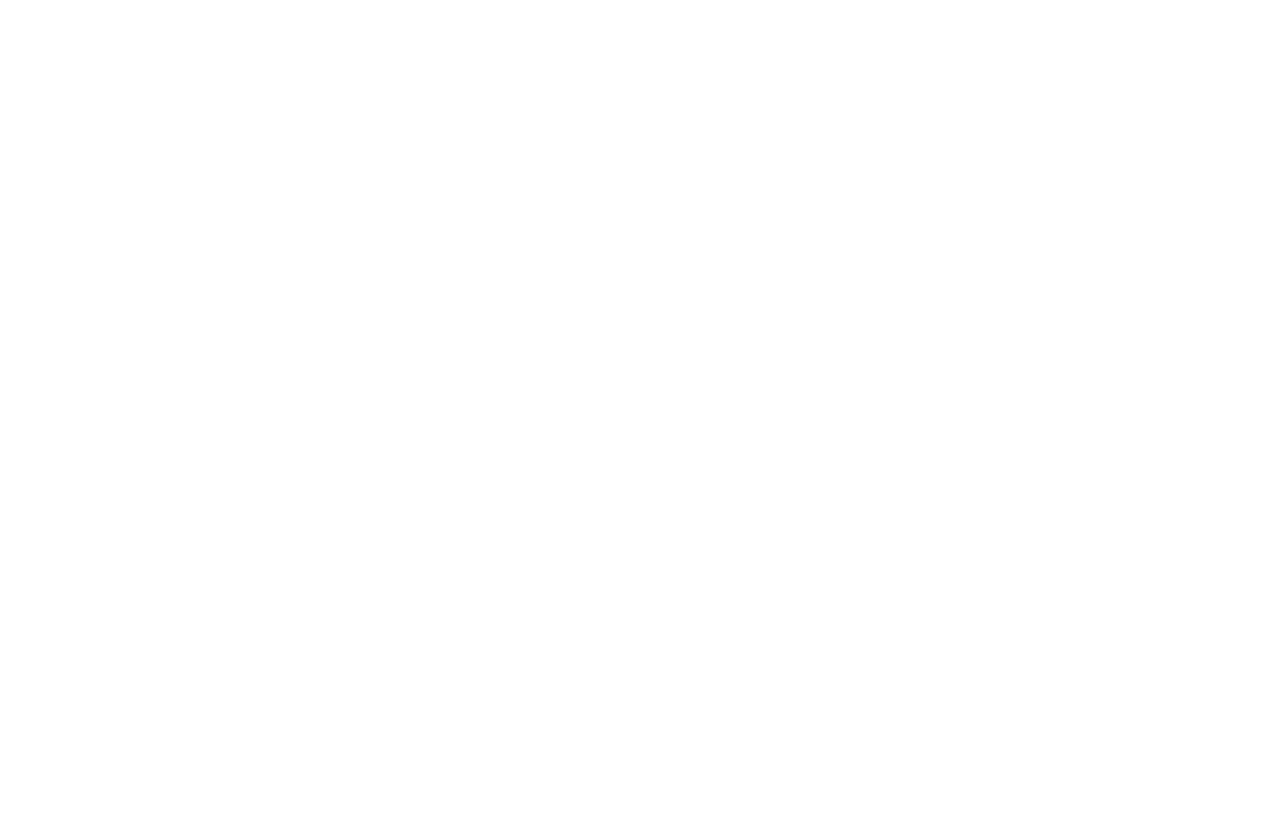
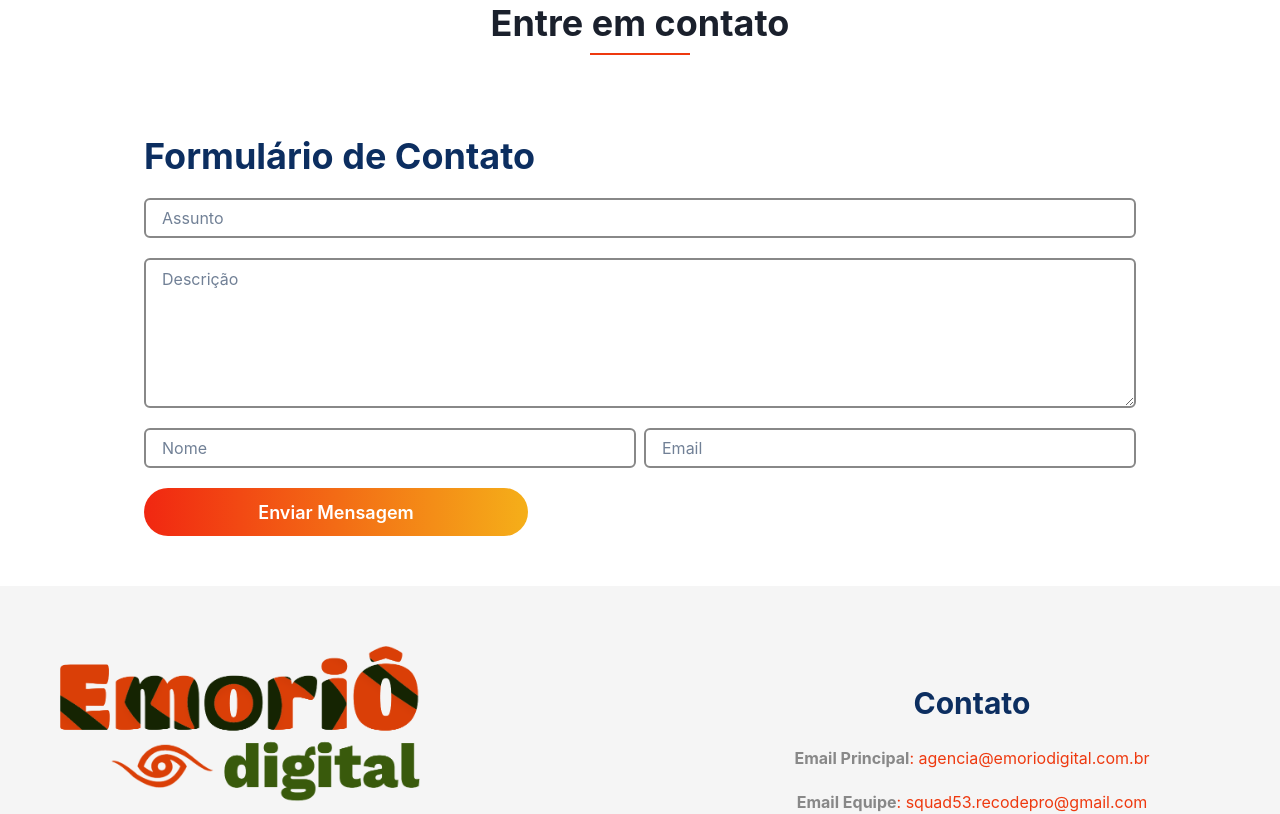
Before and after one commit to Squad53-RecodePro/emorioV2, a Next.js app: page /contact in a window 1280 px wide. Before the commit this address had no page. Shown: the part 680-1494 px from the top of the page. Before the commit the page ends 800 px from the top, so only its background shows below. Built offline with nearby package versions, Linux system fonts and the light colour scheme; a web font is replaced by a local one.

Commit message:
[ADD] create page contact

```diff
--- a/src/components/DividerSection.tsx
+++ b/src/components/DividerSection.tsx
@@ -11,7 +11,7 @@
       <Text fontSize={"xs"} textTransform="uppercase">
         {subTitle}
       </Text>
-      <Heading fontSize={"5xl"}>{title}</Heading>
+      <Heading fontSize={"4xl"}>{title}</Heading>
       <Box w={100} bg={"orange.100"} h={0.5} />
     </Stack>
   );
--- /dev/null
+++ b/src/components/Form/InputArea.tsx
@@ -0,0 +1,48 @@
+import {
+  FormControl,
+  FormErrorMessage,
+  Input as ChakraInput,
+  InputGroup,
+  InputProps as ChakraInputProps,
+  Textarea,
+} from "@chakra-ui/react";
+import { forwardRef, ForwardRefRenderFunction } from "react";
+import { FieldError } from "react-hook-form";
+
+interface InputProps extends ChakraInputProps {
+  nameInput: string;
+  label: string;
+  error?: FieldError;
+}
+
+const InputBase: ForwardRefRenderFunction<HTMLInputElement, InputProps> = (
+  { nameInput, label, error = null, ...rest },
+  ref
+) => {
+  return (
+    <FormControl isInvalid={!!error}>
+      <InputGroup color="gray.100">
+        <ChakraInput
+          as={Textarea}
+          w={"full"}
+          h={150}
+          name={nameInput}
+          id={nameInput}
+          placeholder={label}
+          focusBorderColor="blue.100"
+          borderColor="gray.200"
+          bgColor="transparent"
+          variant="filled"
+          _hover={{
+            borderColor: "blue.100",
+          }}
+          ref={ref}
+          {...rest}
+        />
+      </InputGroup>
+      {!!error && <FormErrorMessage>{error.message}</FormErrorMessage>}
+    </FormControl>
+  );
+};
+
+export const InputArea = forwardRef(InputBase);
--- a/src/components/Form/SingleInput.tsx
+++ b/src/components/Form/InputSingle.tsx
@@ -12,26 +12,20 @@
 
 interface InputProps extends ChakraInputProps {
   nameInput: string;
-  icon?: React.ComponentType;
+
   label: string;
   error?: FieldError;
-  width?: string | number;
 }
 
 const InputBase: ForwardRefRenderFunction<HTMLInputElement, InputProps> = (
-  { icon, label, error = null, nameInput, width, ...rest },
+  { label, nameInput, error = null, ...rest },
   ref
 ) => {
   return (
     <FormControl isInvalid={!!error}>
-      <InputGroup color="gray.100" _focusWithin={{ color: "blue.100" }}>
-        {icon && (
-          <InputLeftElement h={"full"} pointerEvents="none">
-            <Icon as={icon} fontSize="20" />
-          </InputLeftElement>
-        )}
+      <InputGroup>
         <ChakraInput
-          w={width}
+          w={"full"}
           name={nameInput}
           id={nameInput}
           placeholder={label}
@@ -40,9 +34,8 @@
           bgColor="transparent"
           variant="filled"
           _hover={{
-            borderColor: "gray.100",
+            borderColor: "blue.100",
           }}
-          paddingY="6"
           ref={ref}
           {...rest}
         />
@@ -52,4 +45,4 @@
   );
 };
 
-export const SingleInput = forwardRef(InputBase);
+export const InputSingle = forwardRef(InputBase);
--- a/src/components/Header.tsx
+++ b/src/components/Header.tsx
@@ -62,7 +62,9 @@
                   <TextButton onClick={() => Router.push("/team")}>
                     Equipe
                   </TextButton>
-                  <TextButton>Contato</TextButton>
+                  <TextButton onClick={() => Router.push("/contact")}>
+                    Contato
+                  </TextButton>
                   <TextButton>Projetos</TextButton>
                 </Stack>
               </PopoverBody>
@@ -74,7 +76,9 @@
             <TextButton onClick={() => Router.push("/blog")}>Blog</TextButton>
             <TextButton onClick={() => Router.push("/about")}>Sobre</TextButton>
             <TextButton onClick={() => Router.push("/team")}>Equipe</TextButton>
-            <TextButton>Contato</TextButton>
+            <TextButton onClick={() => Router.push("/contact")}>
+              Contato
+            </TextButton>
             <TextButton>Projetos</TextButton>
           </Stack>
         )}
--- /dev/null
+++ b/src/pages/contact/index.tsx
@@ -0,0 +1,52 @@
+import {
+  Container,
+  Heading,
+  Stack,
+  useBreakpointValue,
+} from "@chakra-ui/react";
+import { NextPage } from "next";
+import Head from "next/head";
+import { BackgroundTop } from "../../components/BackgroundTop";
+import { PrimaryButton } from "../../components/Button/PrimaryButton";
+import { DividerSection } from "../../components/DividerSection";
+import { InputArea } from "../../components/Form/InputArea";
+import { InputSingle } from "../../components/Form/InputSingle";
+import { AuthLayout } from "../../layouts/auth";
+
+const Contact: NextPage = () => {
+  const isMobile = useBreakpointValue({
+    base: true,
+    lg: false,
+  });
+  return (
+    <>
+      <Head>
+        <title>Emoriô Digital - Contato</title>
+      </Head>
+      <AuthLayout>
+        <BackgroundTop title="Contato" image="/images/bg-top.jpg" />
+        <Container maxWidth={"container.lg"} my={50}>
+          <DividerSection
+            title="Entre em contato"
+            subTitle="Dúvidas ou sugestões"
+          />
+          <Stack spacing={5}>
+            <Heading color={"blue.100"}>Formulário de Contato</Heading>
+            <InputSingle label="Assunto" nameInput="subject" />
+            <InputArea label="Descrição" nameInput="description" />
+
+            <Stack direction={isMobile ? "column" : "row"}>
+              <InputSingle label="Nome" nameInput="name" />
+              <InputSingle label="Email" nameInput="email" />
+            </Stack>
+            <PrimaryButton w={isMobile ? "full" : "sm"}>
+              Enviar Mensagem
+            </PrimaryButton>
+          </Stack>
+        </Container>
+      </AuthLayout>
+    </>
+  );
+};
+
+export default Contact;
```
Also changed, not shown: src/pages/index.tsx (+13 -4 lines).
